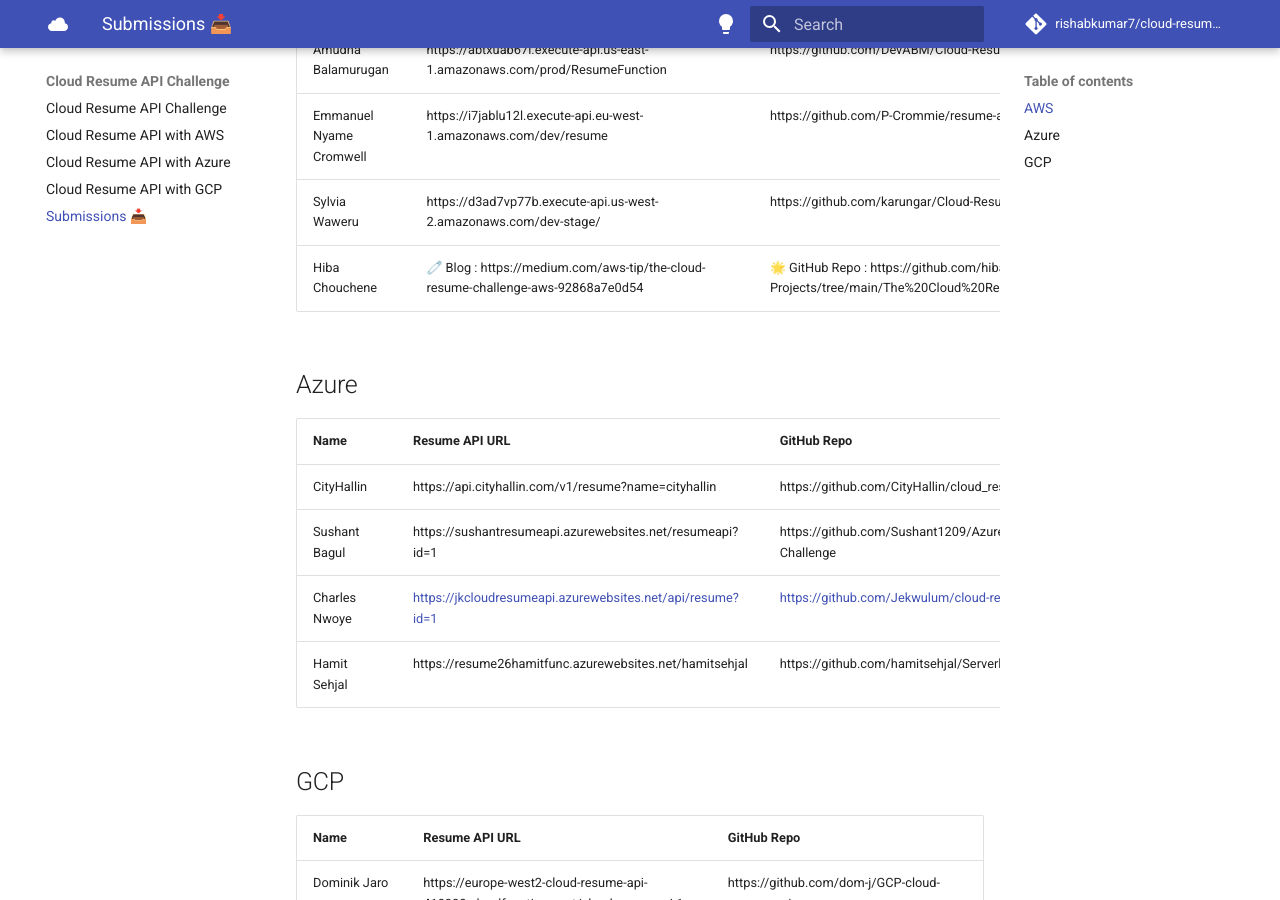
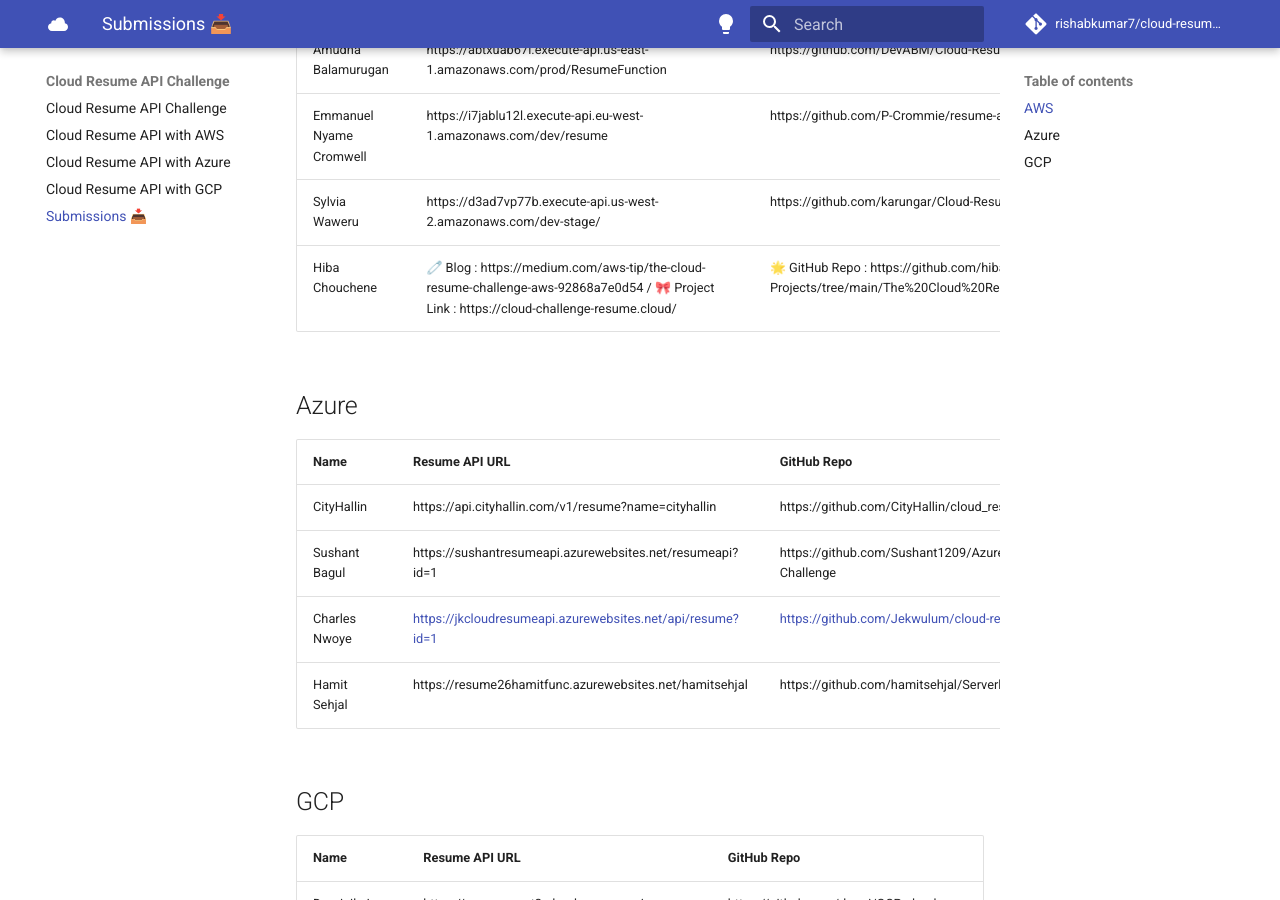
Before and after one commit to rishabkumar7/cloud-resume-api, an MkDocs documentation site: the page built from docs/submissions.md, in a window 1280 px wide and 900 px high, scrolled down 1345 px. Built offline with MkDocs 1.6.1 and Material for MkDocs 9.7.7, drawn with Linux system fonts in a browser that asks for light colours; comment, search, counter and statistics services are not loaded.

Commit message:
Hiba-Chouchene-Submission-AWS-1

```diff
--- a/docs/submissions.md
+++ b/docs/submissions.md
@@ -24,7 +24,7 @@
 | Amudha Balamurugan | https://abtxuab67i.execute-api.us-east-1.amazonaws.com/prod/ResumeFunction | https://github.com/DevABM/Cloud-Resume-API-Challenge  |
 | Emmanuel Nyame Cromwell | https://i7jablu12l.execute-api.eu-west-1.amazonaws.com/dev/resume | https://github.com/P-Crommie/resume-api |
 | Sylvia Waweru | https://d3ad7vp77b.execute-api.us-west-2.amazonaws.com/dev-stage/ | https://github.com/karungar/Cloud-Resume-API- |
-| Hiba Chouchene | 🧷 Blog : https://medium.com/aws-tip/the-cloud-resume-challenge-aws-92868a7e0d54 | 🌟 GitHub Repo : https://github.com/hibachouchou/AWS-Small-Projects/tree/main/The%20Cloud%20Resume%20Challenge| 🎀 Project Link : https://cloud-challenge-resume.cloud/
+| Hiba Chouchene | 🧷 Blog : https://medium.com/aws-tip/the-cloud-resume-challenge-aws-92868a7e0d54 / 🎀 Project Link : https://cloud-challenge-resume.cloud/ | 🌟 GitHub Repo : https://github.com/hibachouchou/AWS-Small-Projects/tree/main/The%20Cloud%20Resume%20Challenge|
 
 
 ## Azure
```
